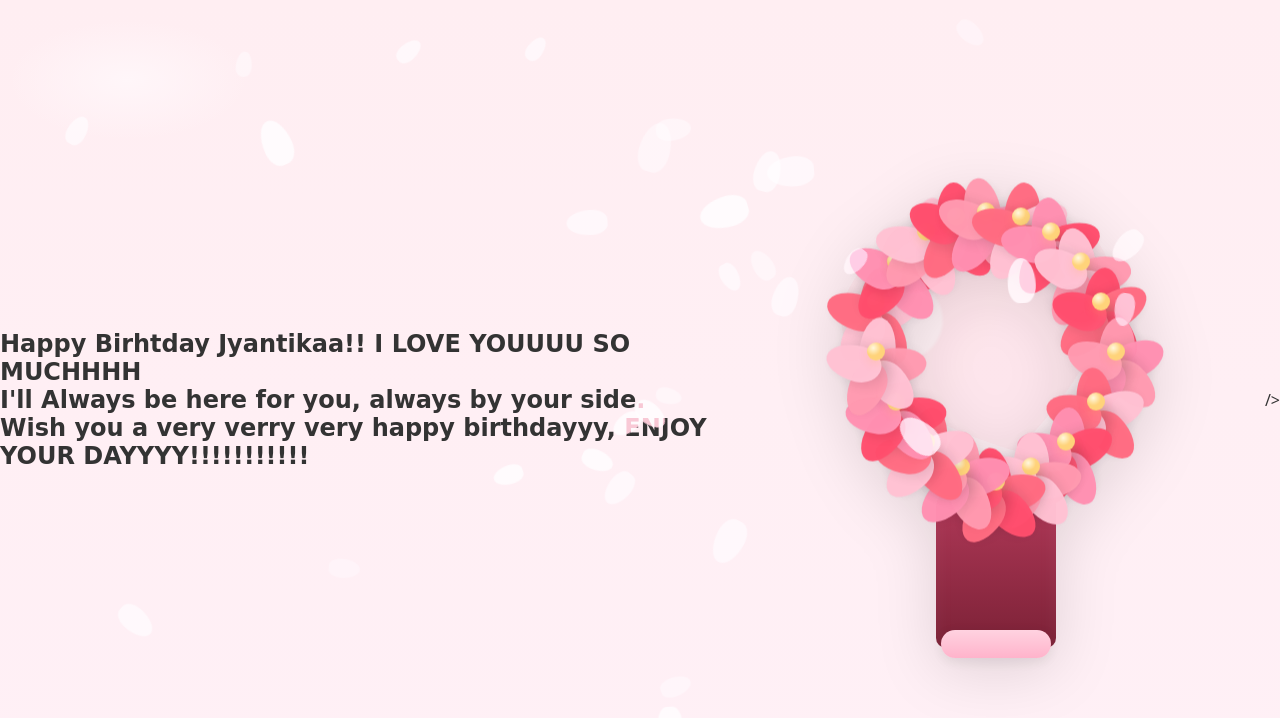
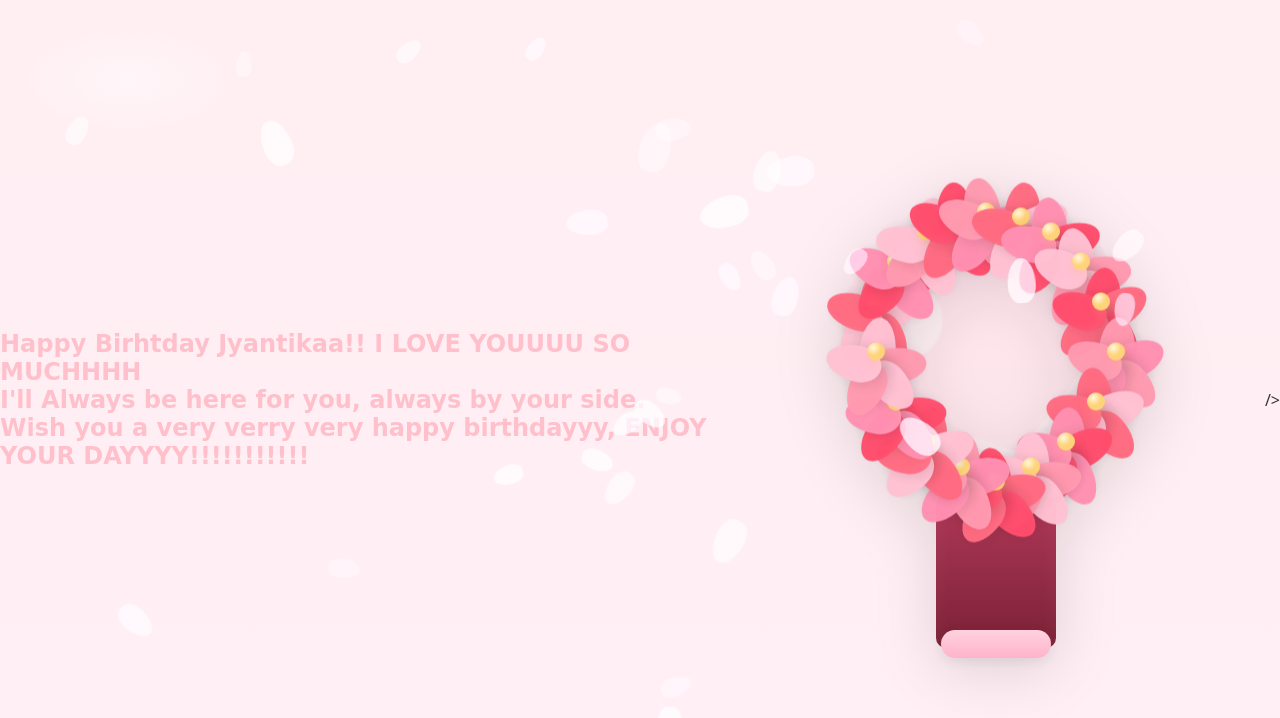
Before and after one commit to WeaponBlaze/flowers, a plain HTML site: page index.html in a window 1280 px wide. Drawn offline with Linux system fonts and the light colour scheme.

Commit message:
Fix typo in birthday message header style

```diff
--- a/index.html
+++ b/index.html
@@ -4,7 +4,7 @@
   <meta charset="utf-8" />
   <meta name="viewport" content="""width=device-width,initial-scale=1"
   <title> </title>
-  <h2 style=font-family:cursive>Happy Birhtday Jyantikaa!! I LOVE YOUUUU SO MUCHHHH<br> I'll Always be here for you, always by your side.<br>Wish you a very verry very happy birthdayyy, ENJOY YOUR DAYYYY!!!!!!!!!!!</h1>
+  <h2 style=font-family:cursive;color:pink>Happy Birhtday Jyantikaa!! I LOVE YOUUUU SO MUCHHHH<br> I'll Always be here for you, always by your side.<br>Wish you a very verry very happy birthdayyy, ENJOY YOUR DAYYYY!!!!!!!!!!!</h1>
   <style>
     :root{
       --bg1:#ffeef2; --bg2:#fff0f6;
```
